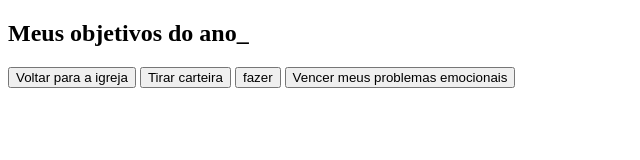
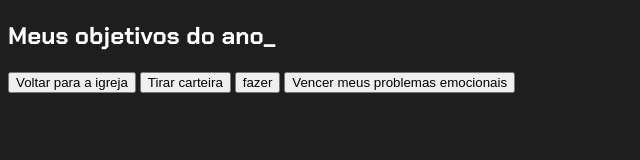
Before and after one commit to LeonardoPerandre/VSCode3F, a plain HTML site: page index.html in a window 1280 px wide. Shown: the whole page, without its empty margins (0-640 px from the left). Drawn offline with Linux system fonts and the light colour scheme.

Commit message:
Add files via upload

```diff
--- a/style.css
+++ b/style.css
@@ -1,3 +1,5 @@
+ @import url('https://fonts.googleapis.com/css2?family=Chakra+Petch:wght@400;700&display=swap');
+
  :root {
     --cor-de-fundo: #1E1E1E;
     --verde: #6FFF57;
@@ -6,3 +8,8 @@
     --botao-inativo: rgba(58, 55, 94, 0.5);
     --texto-fundo: rgba(58, 55, 94, 0.3);
 }
+body{
+    background-color: var(--cor-de-fundo);
+    color: var(--branco);
+    font-family: 'Chakra Petch', sans-serif;
+}
```
Lines whose indentation alone changed are shown as unchanged.
